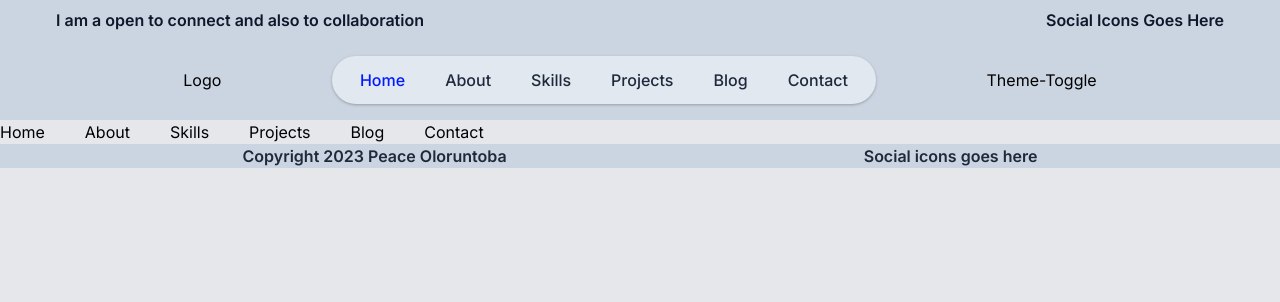
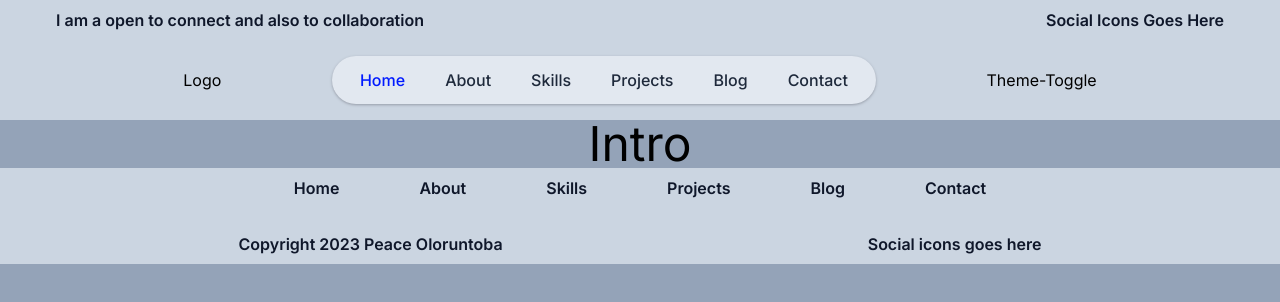
Before and after one commit to PeaceOloruntoba/peacecodes, a Next.js app: page / in a window 1280 px wide. Shown: the top 302 px of the page. Built offline with nearby package versions, Linux system fonts and the light colour scheme.

Commit message:
sleep is on my table

```diff
--- a/pages/About.tsx
+++ b/pages/About.tsx
@@ -1,12 +1,17 @@
 import Footer from "@/app/components/Footer";
 import "../src/app/globals.css"
 import Navbar from "@/app/components/Navbar";
+
+import { Inter } from 'next/font/google'
+
+const inter = Inter({ subsets: ['latin'] })
 
 export default function About() {
     return(
         <>
         <div className="text-slate-800">
             <Navbar />
+            <p className="text-5xl text-center">About</p>
             <Footer />
         </div>
         </>
--- a/pages/Blog.tsx
+++ b/pages/Blog.tsx
@@ -1,12 +1,16 @@
 import Footer from "@/app/components/Footer";
 import "../src/app/globals.css"
 import Navbar from "@/app/components/Navbar";
+import { Inter } from 'next/font/google'
+
+const inter = Inter({ subsets: ['latin'] })
 
 export default function Blog() {
     return(
         <>
         <div className="text-slate-800">
             <Navbar />
+            <p className="text-5xl text-center">Blog</p>
             <Footer />
         </div>
         </>
--- a/pages/Contact.tsx
+++ b/pages/Contact.tsx
@@ -1,12 +1,16 @@
 import Footer from "@/app/components/Footer";
 import "../src/app/globals.css"
 import Navbar from "@/app/components/Navbar";
+import { Inter } from 'next/font/google'
+
+const inter = Inter({ subsets: ['latin'] })
 
 export default function Contact() {
     return(
         <>
         <div className="text-slate-800">
             <Navbar />
+            <p className="text-5xl text-center">Contact</p>
             <Footer />
         </div>
         </>
--- a/pages/Projects.tsx
+++ b/pages/Projects.tsx
@@ -1,12 +1,16 @@
 import Footer from "@/app/components/Footer";
 import "../src/app/globals.css"
 import Navbar from "@/app/components/Navbar";
+import { Inter } from 'next/font/google'
+
+const inter = Inter({ subsets: ['latin'] })
 
 export default function Projects() {
     return(
         <>
         <div className="text-slate-800">
             <Navbar />
+            <p className="text-5xl text-center">Project</p>
             <Footer />
         </div>
         </>
--- a/pages/Skills.tsx
+++ b/pages/Skills.tsx
@@ -1,12 +1,16 @@
 import Footer from "@/app/components/Footer";
 import "../src/app/globals.css"
 import Navbar from "@/app/components/Navbar";
+import { Inter } from 'next/font/google'
+
+const inter = Inter({ subsets: ['latin'] })
 
 export default function Skills() {
     return(
         <>
         <div className="text-slate-800">
             <Navbar />
+            <p className="text-5xl text-center">Skill and Expertise</p>
             <Footer />
         </div>
         </>
--- a/src/app/components/Footer.tsx
+++ b/src/app/components/Footer.tsx
@@ -4,14 +4,14 @@ import Lastl from "./Lastl";
 export default function Footer() {
     return(
         <div className="grid">
-            <div className="flex">
-                <ul className="flex items-center justify-center gap-10">
+            <div className="px-14 py-2 bg-slate-300 dark:bg-gray-950 text-slate-900 dark:text-slate-200 font-semibold">
+                <ul className="flex items-center justify-center gap-20">
                     <li><Link href="/">Home</Link></li>
-                    <li><Link href="/">About</Link></li>
-                    <li><Link href="/">Skills</Link></li>
-                    <li><Link href="/">Projects</Link></li>
-                    <li><Link href="/">Blog</Link></li>
-                    <li><Link href="/">Contact</Link></li>
+                    <li><Link href="/About">About</Link></li>
+                    <li><Link href="/Skills">Skills</Link></li>
+                    <li><Link href="/Projects">Projects</Link></li>
+                    <li><Link href="/Blog">Blog</Link></li>
+                    <li><Link href="/Contact">Contact</Link></li>
                 </ul>
             </div>
             <Lastl />
--- a/src/app/components/Intro.tsx
+++ b/src/app/components/Intro.tsx
@@ -1,7 +1,7 @@
 export default function Intro() {
     return(
         <div>
-
+            <p className="text-5xl text-center">Intro</p>
         </div>
     )
 }
--- a/src/app/components/Lastl.tsx
+++ b/src/app/components/Lastl.tsx
@@ -1,8 +1,11 @@
 export default function Lastl() {
     return(
-        <div className="bg-slate-300 text-slate-800 font-semibold flex p4 px-16 items-center justify-around">
+        <div className="grid">
+
+        <div className="flex items-center justify-around px-14 py-2 bg-slate-300 dark:bg-gray-950 text-slate-900 dark:text-slate-200 font-semibold pt-6">
             <span>Copyright 2023 Peace Oloruntoba</span>
             <span>Social icons goes here</span>
         </div>
+        </div>
     )
 }
--- a/src/app/layout.tsx
+++ b/src/app/layout.tsx
@@ -15,7 +15,7 @@ export default function RootLayout({
   children: React.ReactNode
 }) {
   return (
-    <html lang="en" className='bg-gray-200'>
+    <html lang="en" className='bg-slate-400 dark:bg-gray-950'>
       <body className={inter.className}>{children}</body>
     </html>
   )
```
